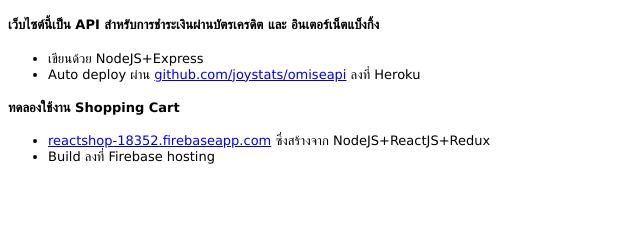
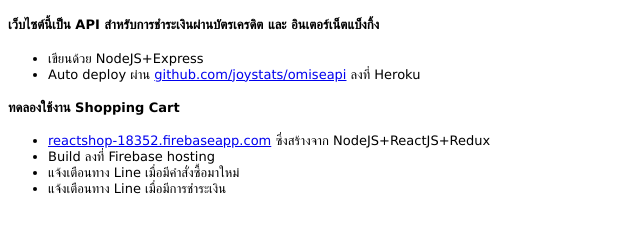
Before and after one commit to joystats/omiseapi, a website: page index.html in a window 1280 px wide. Shown: the whole page, without its empty margins (0-640 px from the left). Drawn offline with Linux system fonts and the light colour scheme.

Commit message:
connect with line notify

```diff
--- a/index.html
+++ b/index.html
@@ -17,6 +17,8 @@
 	<ul>
 		<li><a href="https://reactshop-18352.firebaseapp.com">reactshop-18352.firebaseapp.com</a> ซึ่งสร้างจาก NodeJS+ReactJS+Redux</li>
 		<li>Build ลงที่ Firebase hosting</li>
+		<li>แจ้งเตือนทาง Line เมื่อมีคำสั่งซื้อมาใหม่</li>
+		<li>แจ้งเตือนทาง Line เมื่อมีการชำระเงิน</li>
 	</ul>
 </body>
 </html>
```
